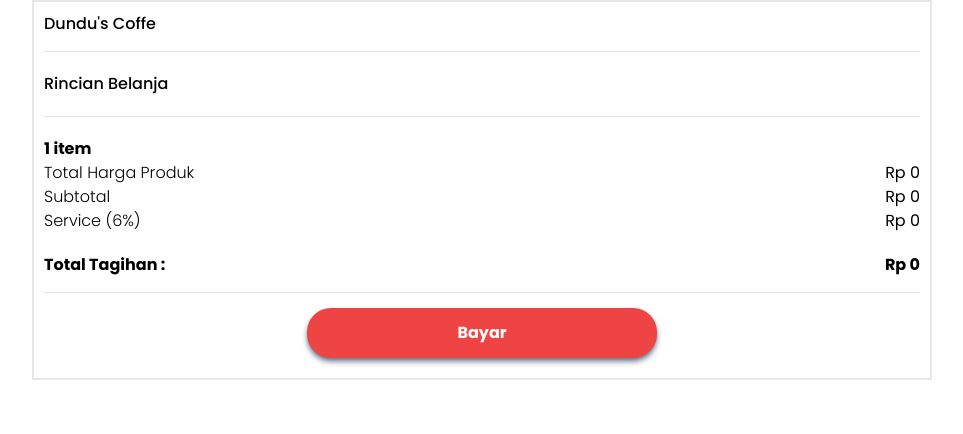
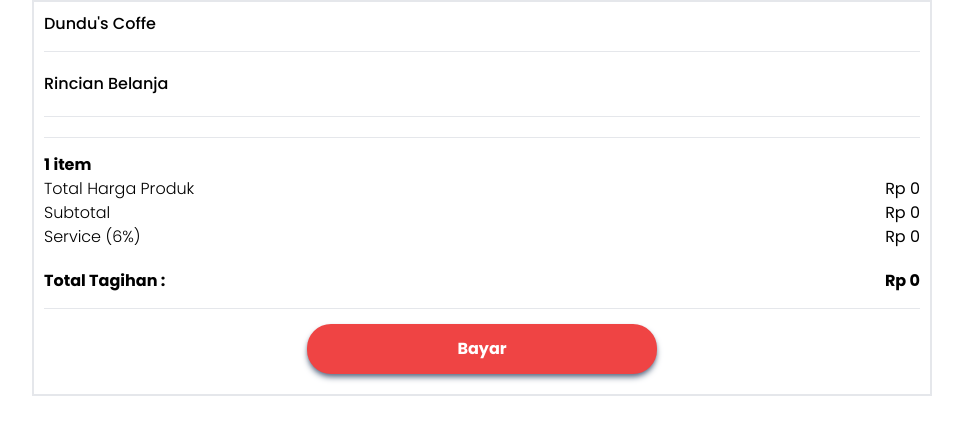
Before and after one commit to alfahmist/dundu-coffe, a React (Vite) app: page /checkout in a window 1280 px wide. Shown: the top 434 px of the page, without its empty margins (158-1121 px from the left). Built offline with nearby package versions, Linux system fonts and the light colour scheme.

Commit message:
refactor : hapus halaman payment

```diff
--- a/src/pages/checkout/index.jsx
+++ b/src/pages/checkout/index.jsx
@@ -40,6 +40,8 @@ const index = () => {
 					) : (
 						''
 					)}
+					<hr className='mb-[15px]' />
+
 					<CheckoutBody />
 
 					<hr className='mb-[15px]' />
--- a/src/routes/index.jsx
+++ b/src/routes/index.jsx
@@ -5,7 +5,6 @@ import Cart from '../pages/cart';
 import Layout from '../layout';
 import OrderHistory from '../pages/history';
 import Checkout from '../pages/checkout';
-import Payment from '../pages/payment';
 
 const index = () => {
 	const router = createBrowserRouter([
@@ -29,10 +28,6 @@ const index = () => {
 					path: '/checkout',
 					element: <Checkout />,
 				},
-				{
-					path: '/payment',
-					element: <Payment />,
-				},
 			],
 		},
 	]);
```
